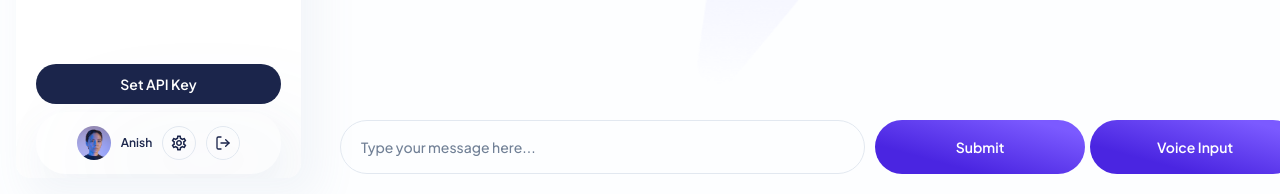
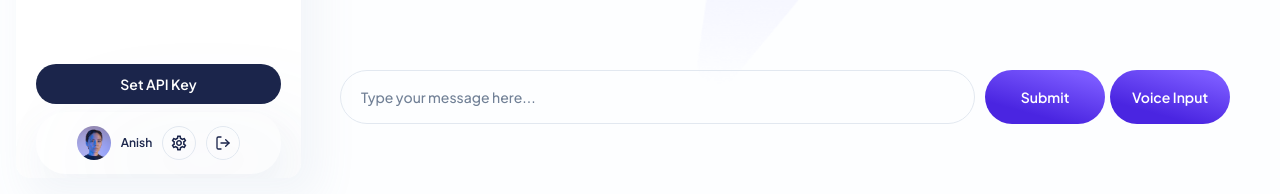
Before and after one commit to anishchintamaneni/new_chatgt_rag_template, a Next.js app: page / in a window 1280 px wide. Shown: the part 606-800 px from the top of the page. Built offline with nearby package versions, Linux system fonts and the light colour scheme.

Commit message:
Update page.tsx

```diff
--- a/app/page.tsx
+++ b/app/page.tsx
@@ -136,7 +136,11 @@ export default function Chat(props: { apiKeyApp: string }) {
         minH={{ base: '75vh', '2xl': '85vh' }}
         maxW="1000px"
       >
-        <Flex mb="20px">
+        <Flex
+         mb="20px"
+         //position="fixed" // Make the select fixed
+         w="100%" // Ensure it takes full width
+         >
           <Select
             onChange={handleChange}
             value={collection}
@@ -178,6 +182,11 @@ export default function Chat(props: { apiKeyApp: string }) {
                       borderColor={borderColor}
                       borderRadius="14px"
                       w="100%"
+                      // w="auto" // Set to auto to allow dynamic width
+                      // maxW="80%" // Set a reasonable max-width
+                      // whiteSpace="pre-wrap" // Preserve line breaks in text
+                      // wordBreak="break-word" // Ensure long words wrap correctly
+
                     >
                       <Text
                         color={textColor}
@@ -215,7 +224,7 @@ export default function Chat(props: { apiKeyApp: string }) {
         <div ref={messagesEndRef} />
 
        {/* Input box fixed at the bottom center */}
-        <Flex position="fixed" bottom="20px" w="100%" maxW="1000px" px="20px" justify="center">
+<Flex bottom="20px" w="100%" maxW="1000px" px="20px" justify="center">
   <Input
     id="question1"
     minH="54px"
@@ -233,17 +242,17 @@ export default function Chat(props: { apiKeyApp: string }) {
     placeholder="Type your message here..."
     value={question}
     onChange={(e) => setQuestion(e.target.value)}
-            flex="1"
+    flex="4" // Increased flex value to give more space to the input box
   />
 
   <Button
     variant="primary"
-            py="20px"
-            px="16px"
+    py="15px" // Reduced padding to make the button smaller
+    px="10px" // Reduced padding for width
     fontSize="sm"
     borderRadius="45px"
     ms="auto"
-            w={{ base: '160px', md: '210px' }}
+    w={{ base: '100px', md: '120px' }} // Reduced width
     h="54px"
     _hover={{
       boxShadow: '0px 21px 27px -10px rgba(96, 60, 255, 0.48) !important',
@@ -258,11 +267,11 @@ export default function Chat(props: { apiKeyApp: string }) {
 
   <Button
     variant="primary"
-            py="20px"
-            px="16px"
+    py="15px" // Reduced padding to make the button smaller
+    px="10px" // Reduced padding for width
     fontSize="sm"
     borderRadius="45px"
-            w={{ base: '160px', md: '210px' }}
+    w={{ base: '100px', md: '120px' }} // Reduced width
     h="54px"
     _hover={{
       boxShadow: '0px 21px 27px -10px rgba(96, 60, 255, 0.48) !important',
@@ -273,6 +282,7 @@ export default function Chat(props: { apiKeyApp: string }) {
     {isListening ? 'Stop Listening' : 'Voice Input'}
   </Button>
 </Flex>
+
       </Flex>
     </Flex>
   );
```
Lines whose indentation alone changed are shown as unchanged.
